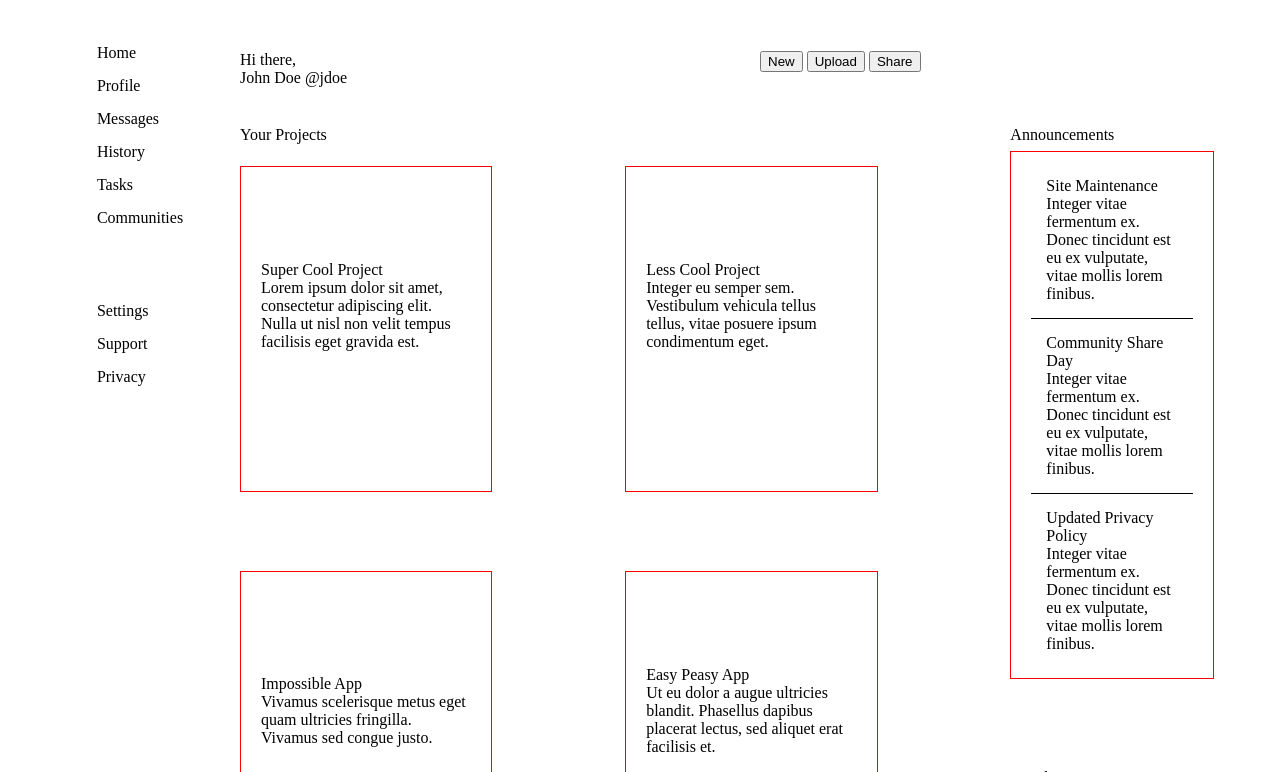
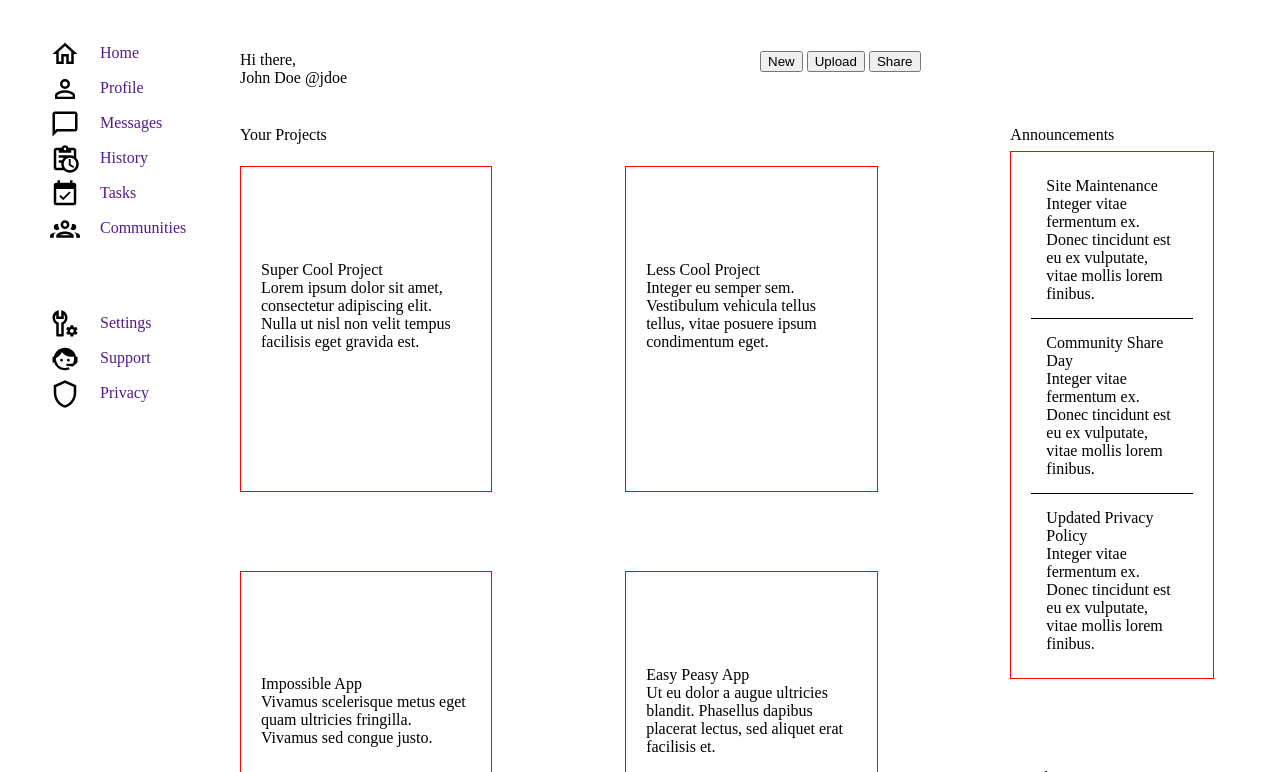
Before and after one commit to function09/Admin-Dashboard, a plain HTML site: page index.html in a window 1280 px wide. Shown: the part 24-796 px from the top of the page. Drawn offline with Linux system fonts and the light colour scheme.

Commit message:
Add assets and icons to navigation bar

```diff
--- a/index.html
+++ b/index.html
@@ -17,19 +17,65 @@
             <div class="navBar">
                 <div class="navBarTop">
                     <ul>
-                        <li>Home</li>
-                        <li>Profile</li>
-                        <li>Messages</li>
-                        <li>History</li>
-                        <li>Tasks</li>
-                        <li>Communities</li>
+                        <li>
+                            <div class="navSelectionContainer">
+                                <img src="/Assets/home-outline.svg" alt="home icon">
+                                <a href="">Home</a>
+                            </div>
+
+                        </li>
+                        <li>
+                            <div class="navSelectionContainer">
+                                <img src="/Assets/account-outline.svg" alt="account icon">
+                                <a href="">Profile</a>
+                            </div>
+                        </li>
+                        <li>
+                            <div class="navSelectionContainer">
+                                <img src="/Assets/message-outline.svg" alt="message icon">
+                                 <a href="">Messages</a>
+                            </div>
+                        </li>
+                        <li>
+                            <div class="navSelectionContainer">
+                                <img src="/Assets/clipboard-text-clock-outline.svg" alt="clipboard and clock icon">
+                                <a href="">History</a>
+                            </div>
+                        </li>
+                        <li>
+                            <div class="navSelectionContainer">
+                                <img src="/Assets/calendar-check.svg" alt="calendar icon">
+                                <a href="">Tasks</a>
+                            </div>
+                        </li>
+                        <li>
+                            <div class="navSelectionContainer">
+                                <img src="/Assets/account-group-outline.svg" alt="community icon">
+                                <a href="">Communities</a>
+                            </div>
+                        </li>
                     </ul>
                     </div>
                 <div class="navBarBottom">
                     <ul>
-                        <li>Settings</li>
-                        <li>Support</li>
-                        <li>Privacy</li>
+                        <li>
+                            <div class="navSelectionContainer">
+                                <img src="/Assets/wrench-cog-outline.svg" alt="wrench and cog icon">
+                                <a href="">Settings</a>
+                            </div>
+                        </li>
+                        <li>
+                            <div class="navSelectionContainer">
+                                <img src="/Assets/face-agent.svg" alt="agent icon">
+                                <a href="">Support</a>
+                            </div>
+                        </li>
+                        <li>
+                            <div class="navSelectionContainer">
+                                <img src="/Assets/shield-outline.svg" alt="shield icon">
+                                <a href="">Privacy</a>
+                            </div>
+                        </li>
                     </ul>
                 </div>
             </div>
--- a/styles.css
+++ b/styles.css
@@ -32,13 +32,30 @@
     flex-direction: column;
     gap: 45px;
     margin-top: 35px;
-    align-self: center;
+    align-self: flex-start;
+}
+
+.navSelectionContainer {
+    display: flex;
+    width: 25px;
+    height: 20px;
+    gap: 25px;
+}
+
+img{
+    transform: scale(1.5);
 }
 
 li {
     list-style-type: none;
     margin:15px;
 }
+
+a {
+   text-decoration: none;
+}
+
+
 
 /* Header */
 
```
Also changed, not shown: Assets/account-group-outline.svg (added), Assets/account-outline.svg (added), Assets/calendar-check.svg (added), Assets/clipboard-text-clock-outline.svg (added), Assets/face-agent.svg (added), Assets/home-outline.svg (added), Assets/message-outline.svg (added), Assets/shield-outline.svg (added), Assets/wrench-cog-outline.svg (added).
